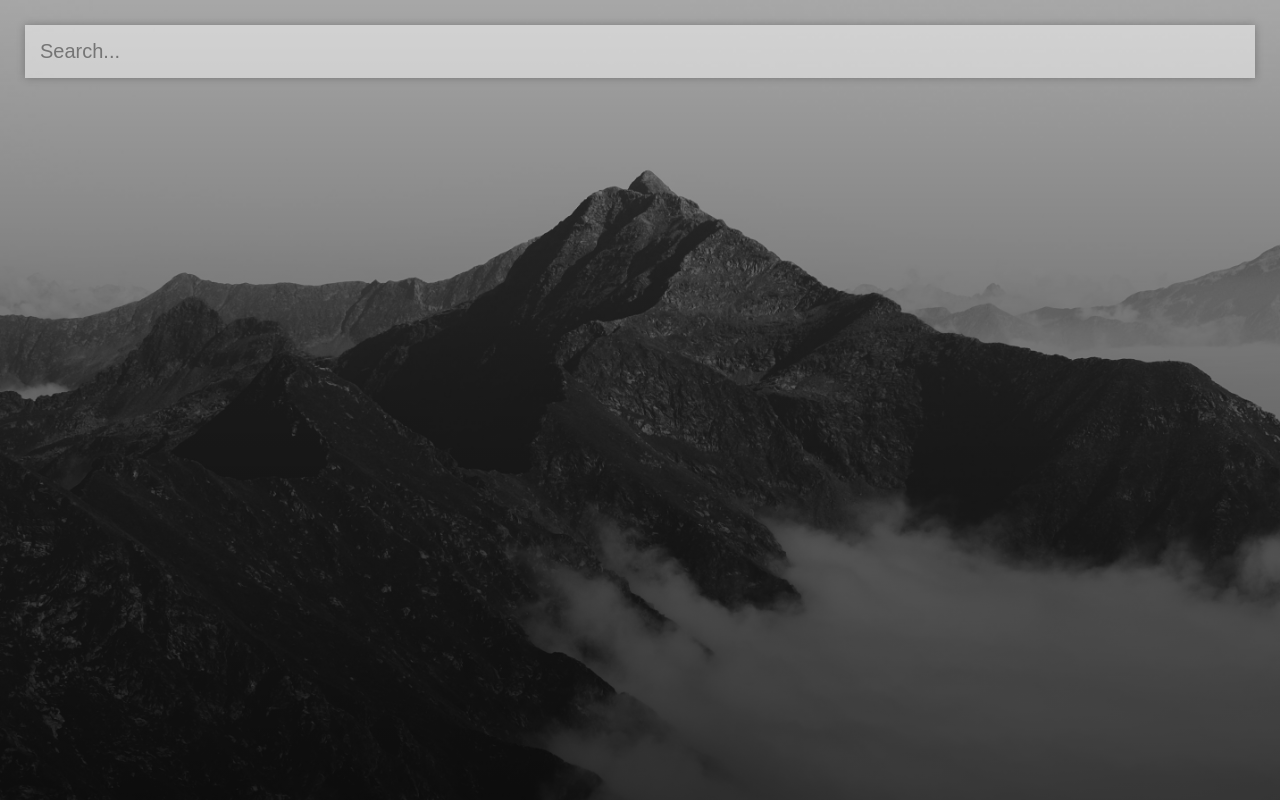
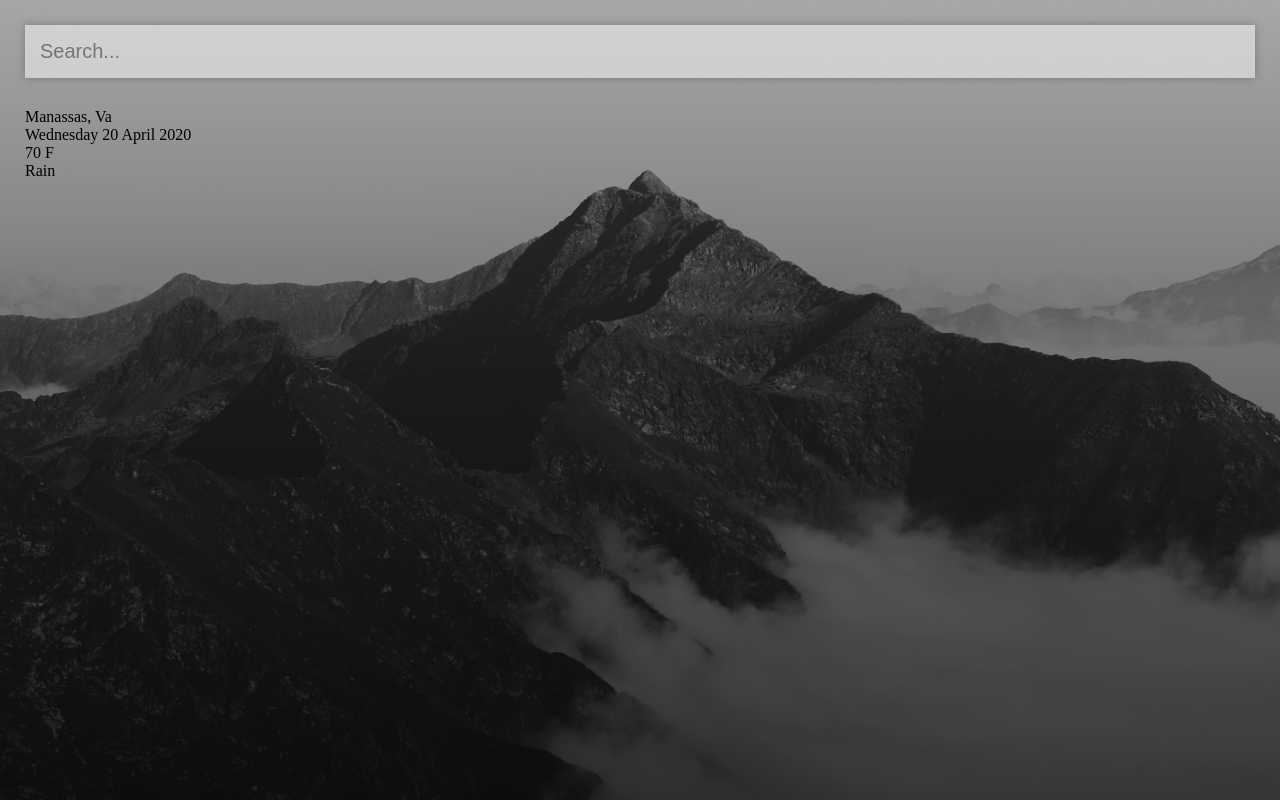
Before and after one commit to karenheyn/Vue-Weather-App, a Vue app: page / in a window 1280 px wide. Built offline with nearby package versions, Linux system fonts and the light colour scheme.

Commit message:
added HTML for weather display

```diff
--- a/src/App.vue
+++ b/src/App.vue
@@ -4,6 +4,15 @@
       <form action="submit" class="search-container">
         <input type="text" class="search-bar" placeholder="Search..." />
       </form>
+      <div class="weather-wrap"></div>
+      <div class="location-container">
+        <div class="location-div">Manassas, Va</div>
+        <div class="date">Wednesday 20 April 2020</div>
+      </div>
+      <div class="weather-container">
+        <div class="temp">70 F</div>
+        <div class="weather">Rain</div>
+      </div>
     </main>
   </div>
 </template>
```
